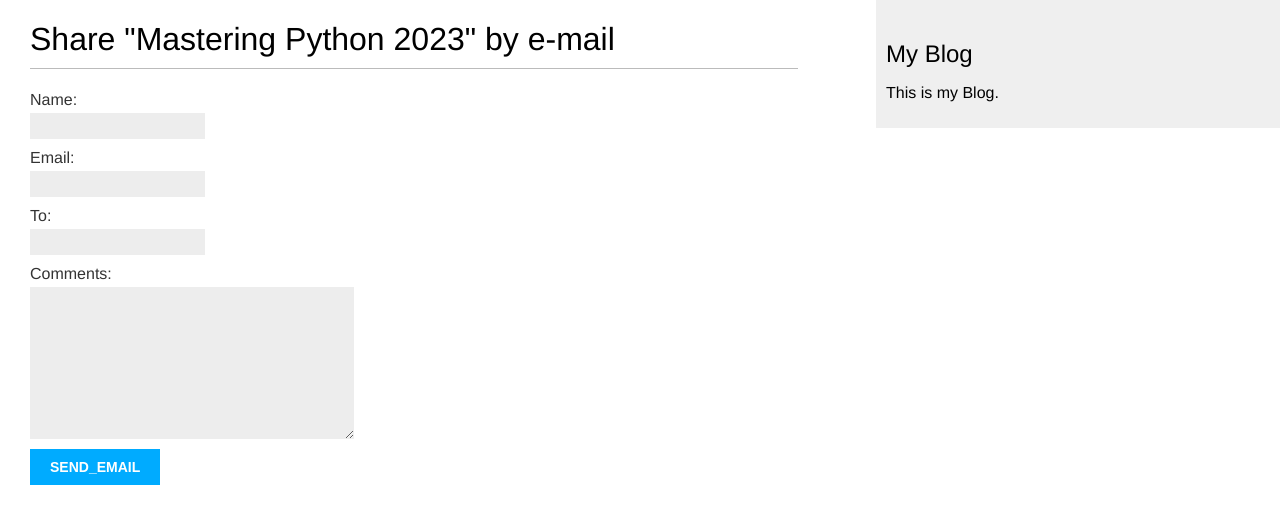
After one commit to IslamFahmy4401/Django-learn, a Django app: page /5/share/ in a window 1280 px wide. The commit adds this page. Shown: the top 524 px of the page. Run offline with Django 4.2, Linux system fonts and the light colour scheme; data comes from the database, SQL or seed files in the repository.

Commit message:
Django Froms to share post by mail

```diff
--- /dev/null
+++ b/mysite/blog/forms.py
@@ -0,0 +1,9 @@
+from django import forms
+
+
+class EmailPostForm(forms.Form):
+
+    name = forms.CharField(max_length=25)
+    email = forms.EmailField()
+    to = forms.EmailField()
+    comments = forms.CharField(required=False, widget=forms.Textarea)
--- a/mysite/blog/templates/post_details.html
+++ b/mysite/blog/templates/post_details.html
@@ -4,4 +4,7 @@
   <h1>{{ post.title }}</h1>
   <p class="date">Published {{ post.publish }} By {{ post.author }}</p>
   {{ post.desc|linebreaks }}
+  <p>
+    <a href="{% url 'blog:post_share' post.id %}">Share This Post</a>
+  </p>
 {% endblock body %}
--- /dev/null
+++ b/mysite/blog/templates/share.html
@@ -0,0 +1,13 @@
+{% extends "base.html" %}
+{% block body %}
+  {% if sent %}
+    <h1>Email Successfully Sent</h1>
+    <p>"{{ post.title }} Was Successfully Sent to {{ form.cleaned_data.to }}."</p>
+  {% else %}
+    <h1>Share "{{ post.title }}" by e-mail</h1>
+    <form method="post">
+      {{ form.as_p }} {% csrf_token %}
+      <input type="submit" value="Send_Email" />
+    </form>
+  {% endif %}
+{% endblock body %}
--- a/mysite/blog/urls.py
+++ b/mysite/blog/urls.py
@@ -8,8 +8,10 @@ urlpatterns = [
     path("", views.home),
     path("about/", views.about),
     path("post_list/", views.post_list, name='post_list'),
-    # path("post_list/", views.PostListView.as_view(), name='post_list'),
+    # path("post_list/", views.PostListView.as_view(), name='post_list'), # Building Class Based Views
     path("<int:year>/<int:month>/<int:day>/<slug:post>/",
-         views.post_details, name='post_details')
+         views.post_details, name='post_details'),
+    path("<int:post_id>/share/", views.post_share, name='post_share'),
+
 
 ]
--- a/mysite/blog/views.py
+++ b/mysite/blog/views.py
@@ -3,6 +3,8 @@ from django.shortcuts import render, get_object_or_404
 from . models import Post
 from django.core.paginator import Paginator, EmptyPage, PageNotAnInteger
 from django.views.generic import ListView
+from .forms import EmailPostForm
+from django.core.mail import send_mail
 
 # Create your views here.
 
@@ -57,3 +59,27 @@ def post_details(request, year, month, day, post):
                              publish__month=month,
                              publish__day=day)
     return render(request, 'post_details.html', {'post': post})
+
+
+def post_share(request, post_id):
+
+    post = get_object_or_404(Post, id=post_id, status=Post.Status.PUBLISHED)
+
+    sent = False
+
+    if request.method == 'POST':
+
+        form = EmailPostForm(request.POST)
+
+        if form.is_valid():
+
+            cd = form.cleaned_data
+            post_url = request.build_absolute_uri(post.get_absolute_url())
+            subject = f"{cd['name']} recommends you read {post.title}"
+            message = f"Read {post.title} at {post_url} \n {cd['name']} \'s comments: {cd['comments']}"
+            send_mail(subject, message, 'islam4401@gmail.com', [cd['to']])
+            sent = True
+    else:
+        form = EmailPostForm()
+
+    return render(request, 'share.html', {'post': post, 'form': form, 'sent': sent})
```
Also changed, not shown: mysite/mysite/settings.py (+10 -0 lines).
